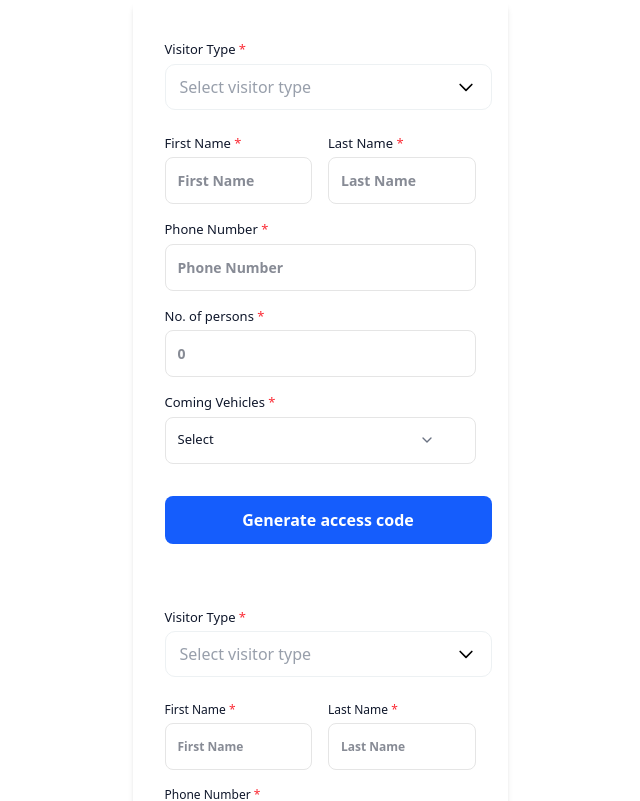
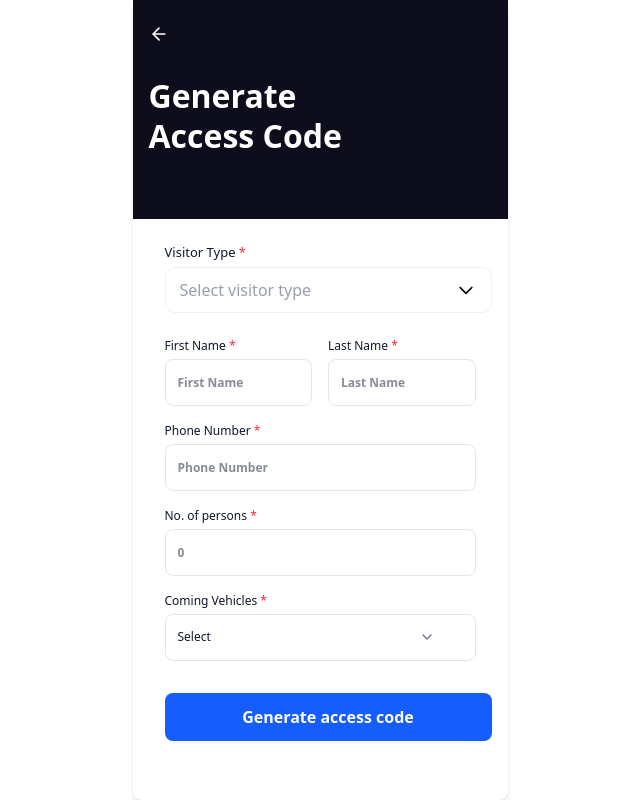
Before and after one commit to cyberrspace/locksec-ola, a Next.js app: page /access in a window 1280 px wide. Shown: the top 801 px of the page, without its empty margins (320-960 px from the left). Built offline with nearby package versions, Linux system fonts and the light colour scheme.

Commit message:
access code page updated

```diff
--- a/components/AccessPage/AccessHero.tsx
+++ b/components/AccessPage/AccessHero.tsx
@@ -1,216 +1,17 @@
 "use client";
 
-import { useState } from "react";
-import { useRouter } from "next/navigation";
-import AccessButton from "./AccessButton";
-import AccessCard from "./AccessCard";
-import { ChevronDown } from "lucide-react";
+import BackArrow from "../RegisterPage/LoginBack";
 
-export default function AccessForm() {
-  const router = useRouter();
-
-  const [formData, setFormData] = useState({
-    visitorType: "",
-    firstName: "",
-    lastName: "",
-    phone: "",
-    vehicles: "",
-    plate: "",
-    noOfPersons: "",
-  });
-
-  const [openDropdown, setOpenDropdown] = useState<string | null>(null);
-  const [loading, setLoading] = useState(false);
-  const [successMsg, setSuccessMsg] = useState("");
-
-  const handleChange = (name: string, value: string) => {
-    setFormData((prev) => ({ ...prev, [name]: value }));
-  };
-
-  const handleSubmit = async (e: React.FormEvent) => {
-    e.preventDefault();
-    setLoading(true);
-    setSuccessMsg("");
-
-    try {
-      await new Promise((resolve) => setTimeout(resolve, 1500));
-      setSuccessMsg("Access code generated successfully!");
-
-      const queryParams = new URLSearchParams({
-        visitorType: formData.visitorType || "Guest",
-        visitorsCount: formData.noOfPersons || "1",
-        plateNumber: formData.plate,
-        name: `${formData.firstName} ${formData.lastName}`,
-      });
-
-      setTimeout(() => {
-        router.push(`/code?${queryParams.toString()}`);
-      }, 1500);
-    } catch (err) {
-      console.error("Error:", err);
-    } finally {
-      setLoading(false);
-    }
-  };
-
+export default function AccessHero() {
   return (
-    <div className="flex items-start justify-center w-full py-6 sm:py-8 md:py-10 bg-white">
-      <form
-        onSubmit={handleSubmit}
-        className="
-          flex flex-col gap-4
-          w-full max-w-md
-          px-4 sm:px-6
-          md:px-8
-        "
-      >
-        {/* Visitor Type Dropdown */}
-        <AccessCard onSelect={(val) => handleChange("visitorType", val)} />
-
-        {/* First & Last Name */}
-        <div className="flex flex-col sm:flex-row gap-4 w-full">
-          <label className="block text-[13px] flex-1">
-            <span className="block mb-1">
-              First Name <span className="text-red-500">*</span>
-            </span>
-            <input
-              type="text"
-              name="firstName"
-              value={formData.firstName}
-              onChange={(e) => handleChange("firstName", e.target.value)}
-              required
-              placeholder="First Name"
-              className="w-full h-[47px] px-3 border rounded-md focus:ring-2 focus:ring-blue-500 font-semibold text-sm"
-            />
-          </label>
-
-          <label className="block text-[13px] flex-1">
-            <span className="block mb-1">
-              Last Name <span className="text-red-500">*</span>
-            </span>
-            <input
-              type="text"
-              name="lastName"
-              value={formData.lastName}
-              onChange={(e) => handleChange("lastName", e.target.value)}
-              required
-              placeholder="Last Name"
-              className="w-full h-[47px] px-3 border rounded-md focus:ring-2 focus:ring-blue-500 font-semibold text-sm"
-            />
-          </label>
+    <section className="h-[219px] bg-[#0D0D1B] flex flex-col justify-center px-4">
+      <div>
+        <BackArrow />
+        <div className="text-[#FFFFFF] font-bold text-[32px] mt-6 leading-tight">
+          <p>Generate</p>
+          <p>Access Code</p>
         </div>
-
-        {/* Phone */}
-        <label className="block text-[13px]">
-          <span className="block mb-1">
-            Phone Number <span className="text-red-500">*</span>
-          </span>
-          <input
-            type="tel"
-            name="phone"
-            value={formData.phone}
-            onChange={(e) => handleChange("phone", e.target.value)}
-            required
-            placeholder="Phone Number"
-            className="w-full h-[47px] px-3 border rounded-md focus:ring-2 focus:ring-blue-500 font-semibold text-sm"
-          />
-        </label>
-
-        {/* No. of persons */}
-        <label className="block text-[13px]">
-          <span className="block mb-1">
-            No. of persons <span className="text-red-500">*</span>
-          </span>
-          <input
-            type="number"
-            name="noOfPersons"
-            value={formData.noOfPersons}
-            onChange={(e) => handleChange("noOfPersons", e.target.value)}
-            required
-            placeholder="0"
-            className="w-full h-[47px] px-3 border rounded-md focus:ring-2 focus:ring-blue-500 font-semibold text-sm"
-          />
-        </label>
-
-        {/* Coming Vehicles */}
-        <div className="block text-[13px]">
-          <span className="block mb-1">
-            Coming Vehicles <span className="text-red-500">*</span>
-          </span>
-
-          <div className="relative">
-            <button
-              type="button"
-              onClick={() =>
-                setOpenDropdown(openDropdown === "vehicles" ? null : "vehicles")
-              }
-              className="w-full h-[47px] px-3 pr-10 border rounded-md text-left
-                         flex justify-between items-center focus:ring-2 focus:ring-blue-500 bg-white"
-            >
-              <span>{formData.vehicles || "Select"}</span>
-              <ChevronDown
-                className={`w-4 h-4 text-gray-500 transition-transform ${openDropdown === "vehicles" ? "rotate-180" : ""
-                  }`}
-              />
-            </button>
-
-            <div
-              className={`transition-all duration-300 overflow-hidden ${openDropdown === "vehicles"
-                  ? "max-h-32 mt-2 opacity-100"
-                  : "max-h-0 opacity-0"
-                }`}
-            >
-              {openDropdown === "vehicles" && (
-                <div className="border rounded-md bg-white shadow-md">
-                  {["Yes", "No"].map((option) => (
-                    <div
-                      key={option}
-                      onClick={() => {
-                        handleChange("vehicles", option);
-                        setOpenDropdown(null);
-                      }}
-                      className="px-3 py-2 cursor-pointer hover:bg-gray-100"
-                    >
-                      {option}
-                    </div>
-                  ))}
-                </div>
-              )}
-            </div>
-          </div>
-        </div>
-
-        {/* Plate Number (if Yes) */}
-        {formData.vehicles === "Yes" && (
-          <label className="block text-[13px]">
-            <span className="block mb-1">
-              Plate number <span className="text-red-500">*</span>
-            </span>
-            <input
-              type="text"
-              pattern="[A-Za-z0-9]+"
-              name="plate"
-              value={formData.plate}
-              onChange={(e) => handleChange("plate", e.target.value)}
-              required
-              placeholder="Plate Number"
-              className="w-full h-[47px] px-3 border rounded-md focus:ring-2 focus:ring-blue-500 font-semibold text-sm"
-            />
-          </label>
-        )}
-
-        {/* Submit Button */}
-        <AccessButton
-          label={loading ? "Generating..." : "Generate access code"}
-          disabled={loading}
-        />
-
-        {successMsg && (
-          <p className="text-green-600 text-center mt-2 font-medium text-sm sm:text-base">
-            {successMsg}
-          </p>
-        )}
-      </form>
-    </div>
+      </div>
+    </section>
   );
 }
```
